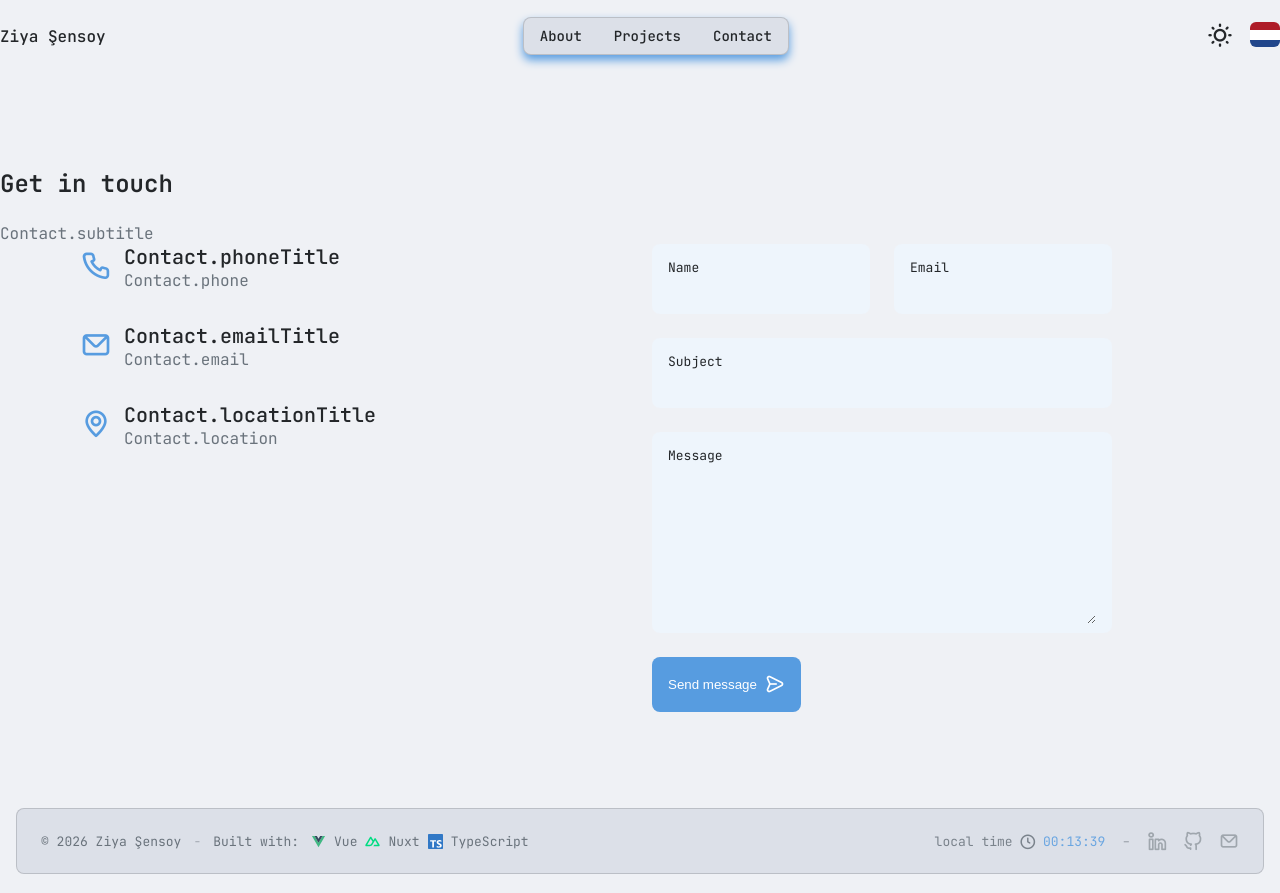
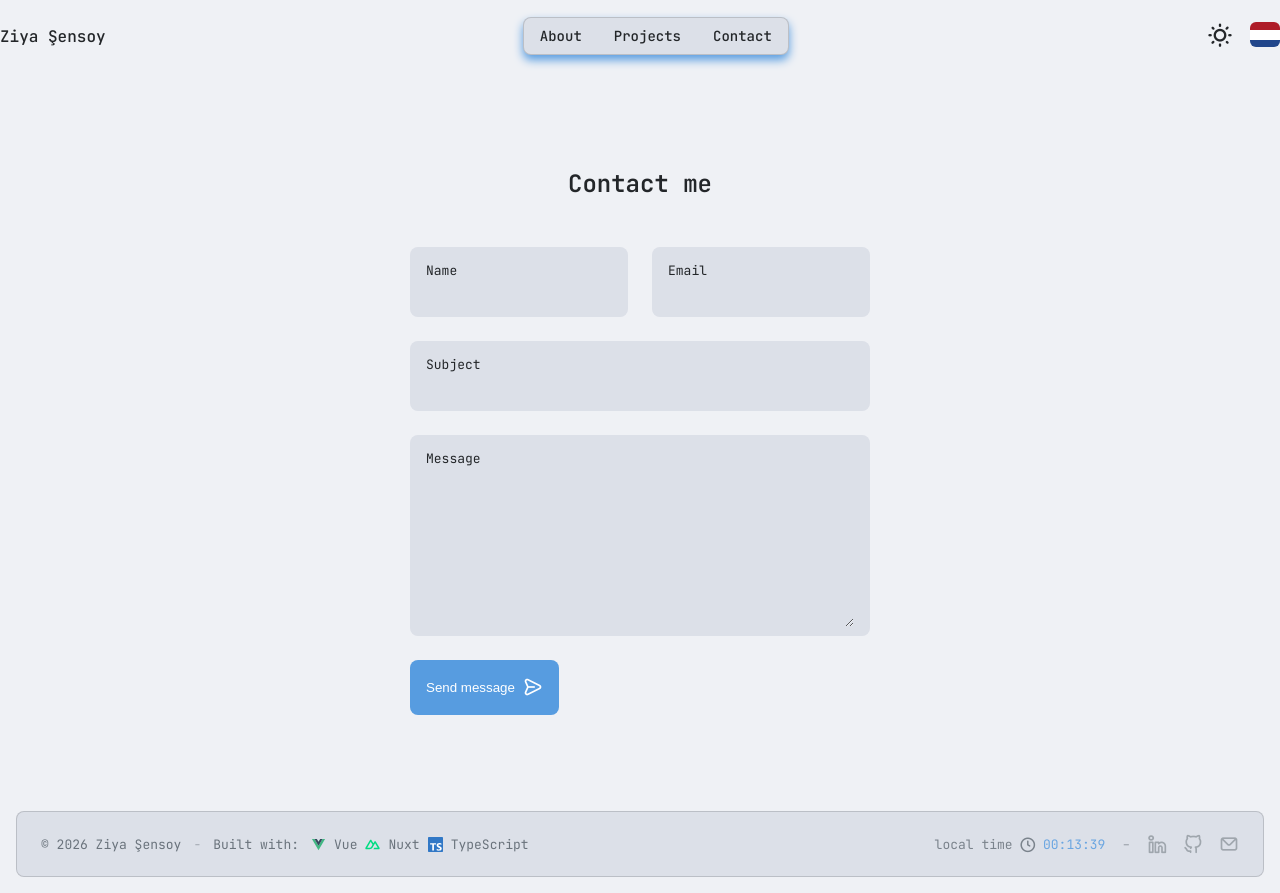
Before and after one commit to ziyasensoy/Portfolio, a Nuxt app: page /contact in a window 1280 px wide. Built offline with nearby package versions, Linux system fonts and the light colour scheme.

Commit message:
style: contact form centered

```diff
--- a/app/assets/css/main.css
+++ b/app/assets/css/main.css
@@ -624,13 +624,16 @@ img {
 }
 
 /*==================== CONTACT ====================*/
+
+
 .contact_container {
-  row-gap: 3rem;
+  display: flex;
+  flex-direction: column;
+  align-items: center;
 }
 
-.contact_information {
-  display: flex;
-  margin-bottom: var(--mb-2);
+.contact_container .section_title {
+  text-align: center;
 }
 
 .contact_icon {
@@ -639,13 +642,8 @@ img {
   margin-right: var(--mb-0-75);
 }
 
-.contact_title {
-  font-size: var(--h3-font-size);
-  font-weight: var(--font-medium);
-}
-
 .contact_content {
-  background-color: var(--input-color);
+  background-color: var(--body-bg-accent);
   border-radius: 0.5rem;
   padding: 0.75rem 1rem 0.25rem;
 }
@@ -657,13 +655,18 @@ img {
 
 .contact_input {
   width: 100%;
-  background-color: var(--input-color);
+  background-color: var(--body-bg-accent);
   color: var(--text-color);
   font-family: var(--body-font);
   font-size: var(--normal-font-size);
   border: none;
   outline: none;
   padding: 0.25rem 0.5rem 0.5rem 0;
+}
+
+.contact_inputs {
+  grid-template-columns: repeat(2, 1fr);
+  gap: 1.5rem;
 }
 
 /*==================== FOOTER ====================*/
--- a/app/components/Contact.vue
+++ b/app/components/Contact.vue
@@ -1,36 +1,7 @@
 <template>
   <section class="contact section" id="contact">
-    <h2 class="section_title">{{ $t("Contact.title") }}</h2>
-    <span class="section_subtitle">{{ $t("Contact.subtitle") }}</span>
-
     <div class="contact_container container grid">
-      <div>
-        <div class="contact_information">
-          <i class="uil uil-phone contact_icon"></i>
-
-          <div>
-            <h3 class="contact_title">{{ $t("Contact.phoneTitle") }}</h3>
-            <span class="contact_subtitle">{{ $t("Contact.phone") }}</span>
-          </div>
-        </div>
-
-        <div class="contact_information">
-          <i class="uil uil-envelope contact_icon"></i>
-
-          <div>
-            <h3 class="contact_title">{{ $t("Contact.emailTitle") }}</h3>
-            <span class="contact_subtitle">{{ $t("Contact.email") }}</span>
-          </div>
-        </div>
-        <div class="contact_information">
-          <i class="uil uil-map-marker contact_icon"></i>
-
-          <div>
-            <h3 class="contact_title">{{ $t("Contact.locationTitle") }}</h3>
-            <span class="contact_subtitle">{{ $t("Contact.location") }}</span>
-          </div>
-        </div>
-      </div>
+      <h2 class="section_title">{{ $t("Contact.title") }}</h2>
 
       <form
         action="https://formsubmit.co/zcsensoy@gmail.com"
@@ -39,11 +10,15 @@
       >
         <div class="contact_inputs grid">
           <div class="contact_content">
-            <label for="" class="contact_label">{{ $t("Contact.Form.name") }}</label>
+            <label for="" class="contact_label">{{
+              $t("Contact.Form.name")
+            }}</label>
             <input type="text" name="name" class="contact_input" required />
           </div>
           <div class="contact_content">
-            <label for="" class="contact_label">{{ $t("Contact.Form.email") }}</label>
+            <label for="" class="contact_label">{{
+              $t("Contact.Form.email")
+            }}</label>
             <input
               type="email"
               name="email"
@@ -54,11 +29,15 @@
           </div>
         </div>
         <div class="contact_content">
-          <label for="" class="contact_label">{{ $t("Contact.Form.subject") }}</label>
+          <label for="" class="contact_label">{{
+            $t("Contact.Form.subject")
+          }}</label>
           <input type="text" name="subject" class="contact_input" />
         </div>
         <div class="contact_content">
-          <label for="" class="contact_label">{{ $t("Contact.Form.message") }}</label>
+          <label for="" class="contact_label">{{
+            $t("Contact.Form.message")
+          }}</label>
           <textarea
             cols="0"
             rows="7"
--- a/i18n/locales/en-US.json
+++ b/i18n/locales/en-US.json
@@ -98,7 +98,7 @@
     }
   },
   "Contact": {
-    "title": "Get in touch",
+    "title": "Contact me",
     "Form": {
       "name": "Name",
       "email": "Email",
```
